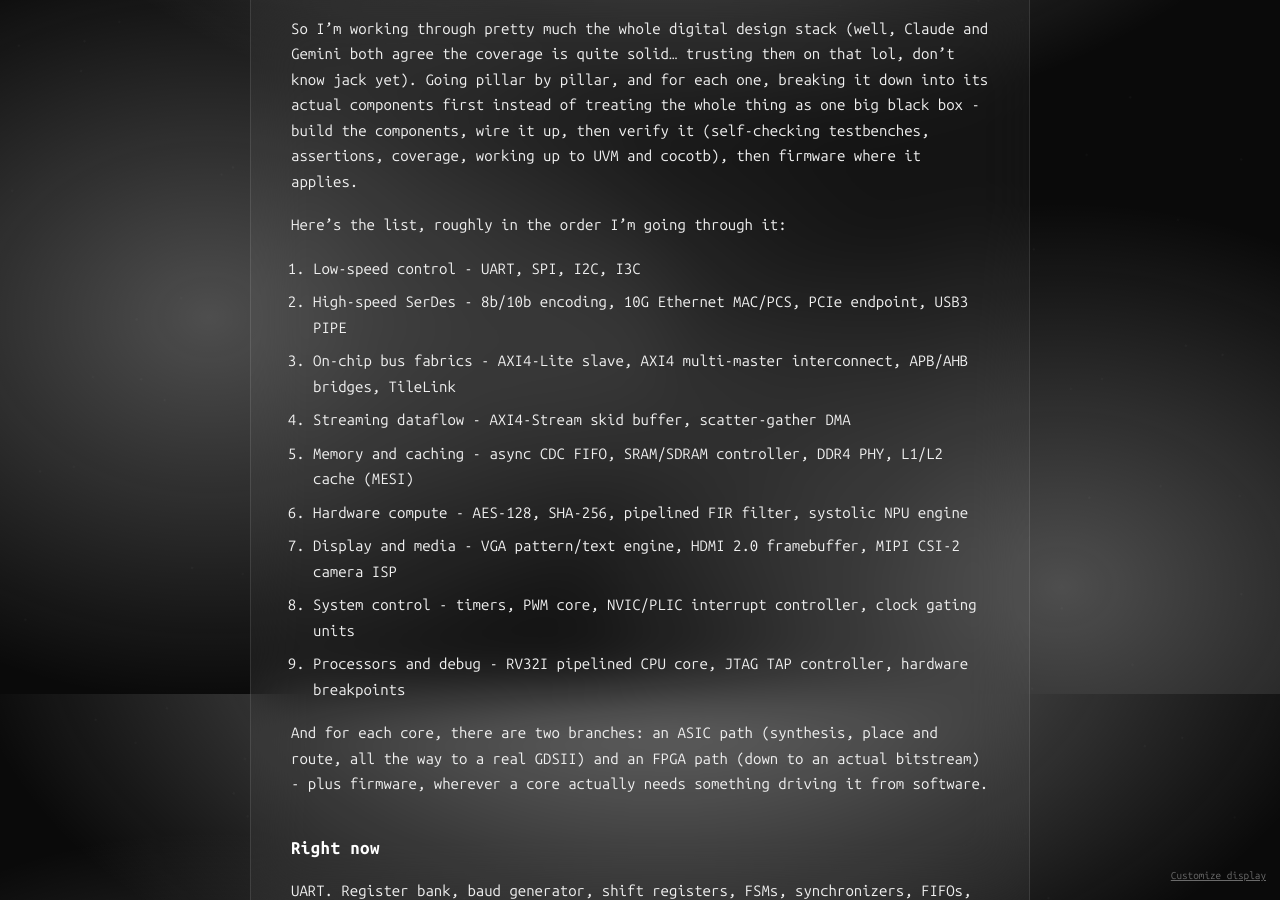
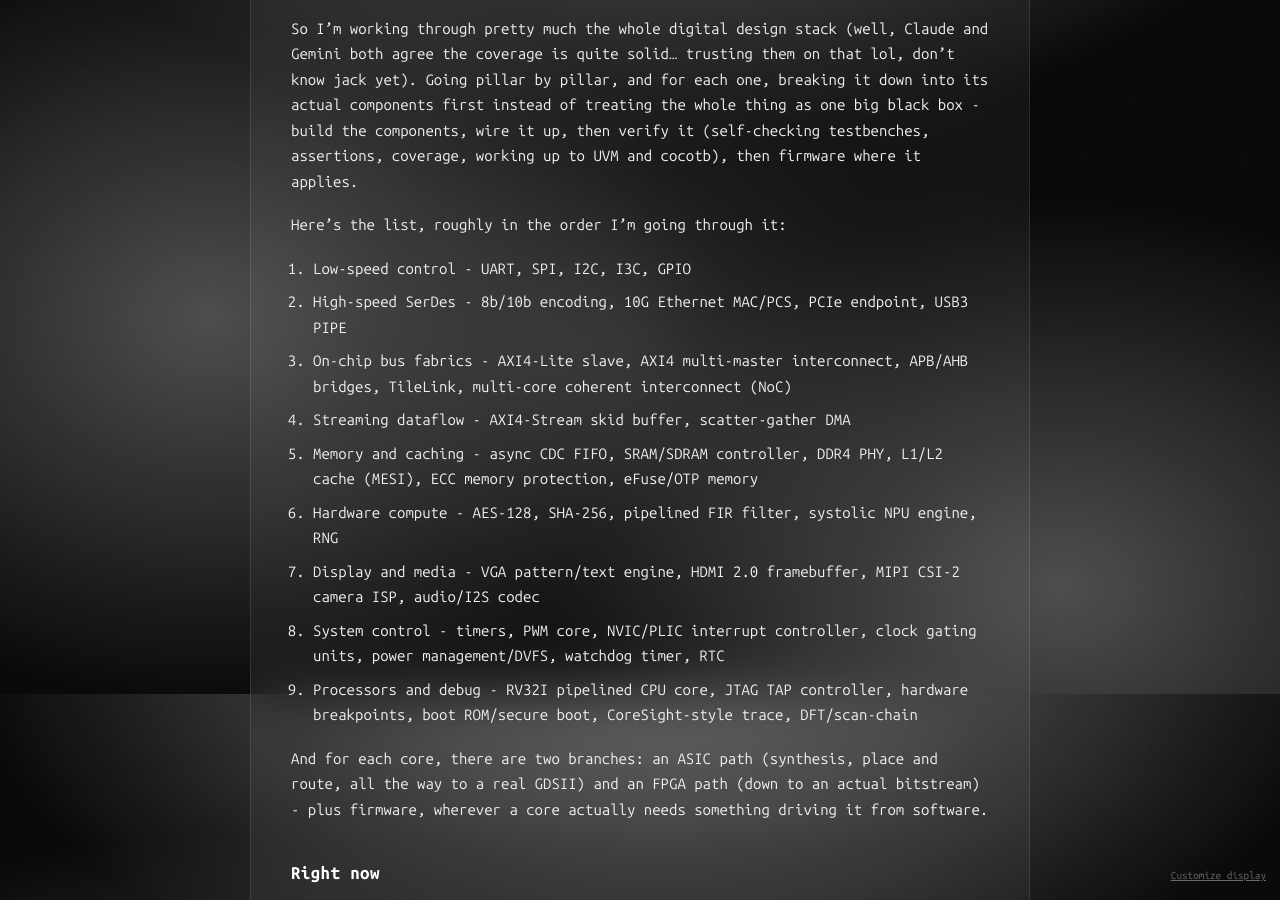
Before and after one commit to Basit-Balogun10/Basit-Balogun10.github.io, a Jekyll site: the page built from roadmap.md, in a window 1280 px wide and 900 px high, scrolled down 206 px. Built offline with Jekyll 4.4.1, drawn with Linux system fonts in a browser that asks for light colours.

Commit message:
Add the 12 gap-fill modules to each pillar's roadmap line

```diff
--- a/roadmap.md
+++ b/roadmap.md
@@ -9,15 +9,15 @@ So I'm working through pretty much the whole digital design stack (well, Claude
 
 Here's the list, roughly in the order I'm going through it:
 
-1. Low-speed control - UART, SPI, I2C, I3C
+1. Low-speed control - UART, SPI, I2C, I3C, GPIO
 2. High-speed SerDes - 8b/10b encoding, 10G Ethernet MAC/PCS, PCIe endpoint, USB3 PIPE
-3. On-chip bus fabrics - AXI4-Lite slave, AXI4 multi-master interconnect, APB/AHB bridges, TileLink
+3. On-chip bus fabrics - AXI4-Lite slave, AXI4 multi-master interconnect, APB/AHB bridges, TileLink, multi-core coherent interconnect (NoC)
 4. Streaming dataflow - AXI4-Stream skid buffer, scatter-gather DMA
-5. Memory and caching - async CDC FIFO, SRAM/SDRAM controller, DDR4 PHY, L1/L2 cache (MESI)
-6. Hardware compute - AES-128, SHA-256, pipelined FIR filter, systolic NPU engine
-7. Display and media - VGA pattern/text engine, HDMI 2.0 framebuffer, MIPI CSI-2 camera ISP
-8. System control - timers, PWM core, NVIC/PLIC interrupt controller, clock gating units
-9. Processors and debug - RV32I pipelined CPU core, JTAG TAP controller, hardware breakpoints
+5. Memory and caching - async CDC FIFO, SRAM/SDRAM controller, DDR4 PHY, L1/L2 cache (MESI), ECC memory protection, eFuse/OTP memory
+6. Hardware compute - AES-128, SHA-256, pipelined FIR filter, systolic NPU engine, RNG
+7. Display and media - VGA pattern/text engine, HDMI 2.0 framebuffer, MIPI CSI-2 camera ISP, audio/I2S codec
+8. System control - timers, PWM core, NVIC/PLIC interrupt controller, clock gating units, power management/DVFS, watchdog timer, RTC
+9. Processors and debug - RV32I pipelined CPU core, JTAG TAP controller, hardware breakpoints, boot ROM/secure boot, CoreSight-style trace, DFT/scan-chain
 
 And for each core, there are two branches: an ASIC path (synthesis, place and route, all the way to a real GDSII) and an FPGA path (down to an actual bitstream) - plus firmware, wherever a core actually needs something driving it from software.
 
```
